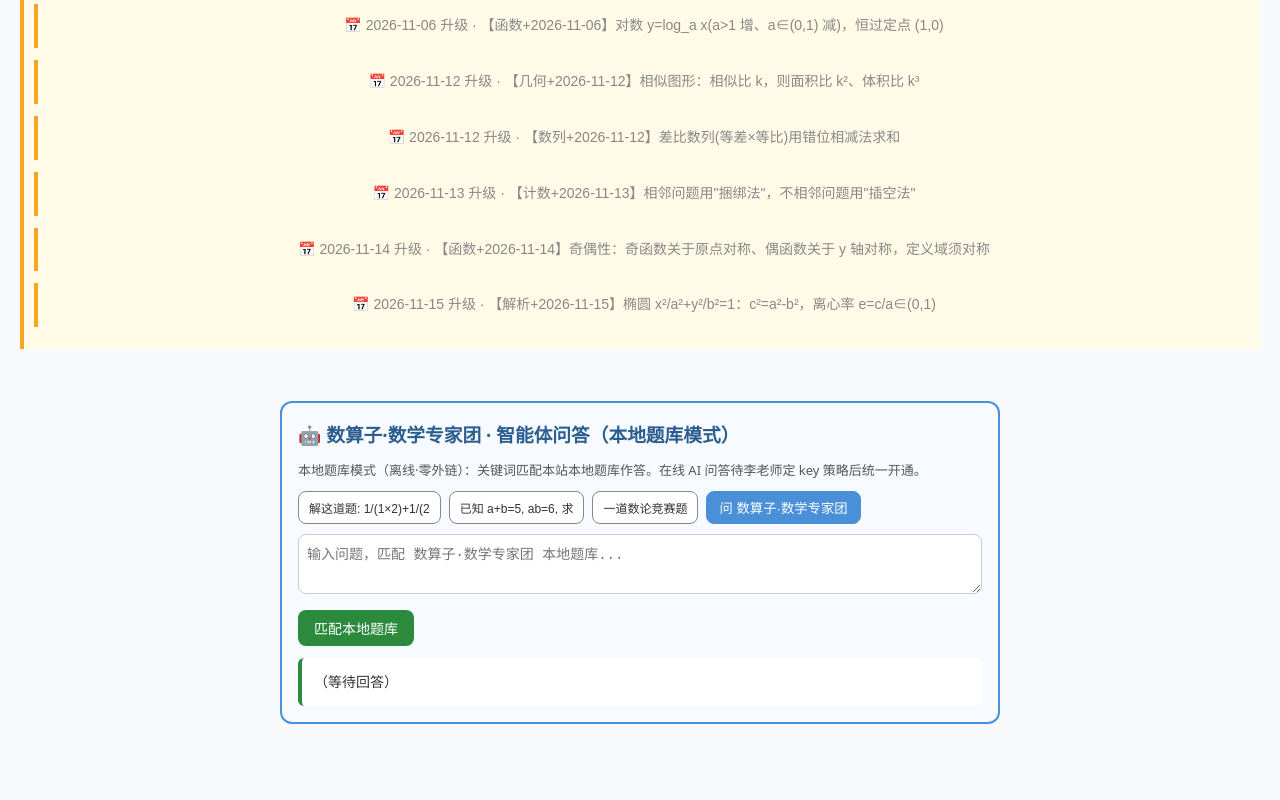
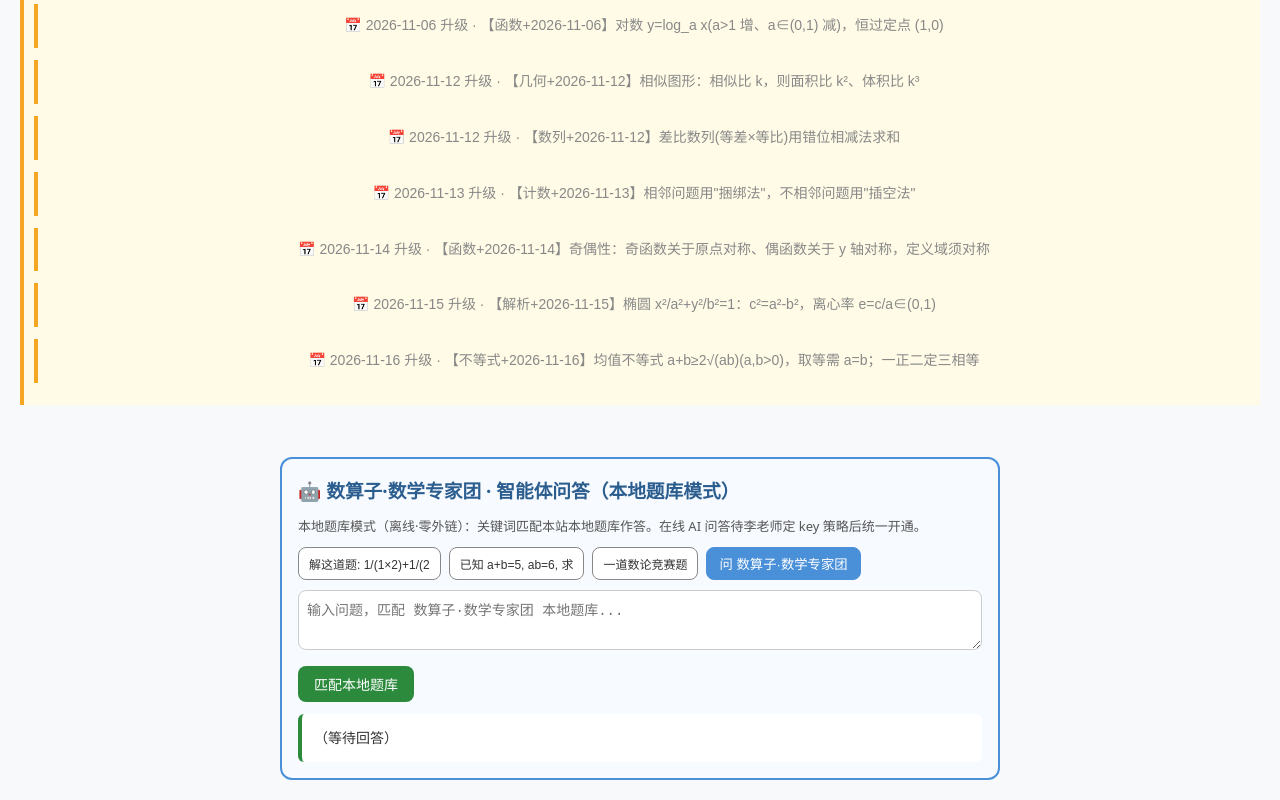
Before and after one commit to dapengzhanchi141345/li-yanming-math, a plain HTML site: page index.html in a window 1280 px wide. Shown: the part 2060-2860 px from the top of the page. Before the commit the page ends 2804 px from the top, so only its background shows below. Drawn offline with Linux system fonts and the light colour scheme.

Commit message:
math 12独立站升级 2026-11-16

```diff
--- a/index.html
+++ b/index.html
@@ -148,6 +148,8 @@ a <input id="qa" value="1" style="width:60px"> b <input id="qb" value="-5" style
 <div style="background:#fffbe6;border-left:4px solid #f5a623;padding:10px;margin:12px 0;font-size:14px">📅 2026-11-14 升级 · 【函数+2026-11-14】奇偶性：奇函数关于原点对称、偶函数关于 y 轴对称，定义域须对称</div>
 
 <div style="background:#fffbe6;border-left:4px solid #f5a623;padding:10px;margin:12px 0;font-size:14px">📅 2026-11-15 升级 · 【解析+2026-11-15】椭圆 x²/a²+y²/b²=1：c²=a²-b²，离心率 e=c/a∈(0,1)</div>
+
+<div style="background:#fffbe6;border-left:4px solid #f5a623;padding:10px;margin:12px 0;font-size:14px">📅 2026-11-16 升级 · 【不等式+2026-11-16】均值不等式 a+b≥2√(ab)(a,b>0)，取等需 a=b；一正二定三相等</div>
 </footer>
 
 <script>
```
